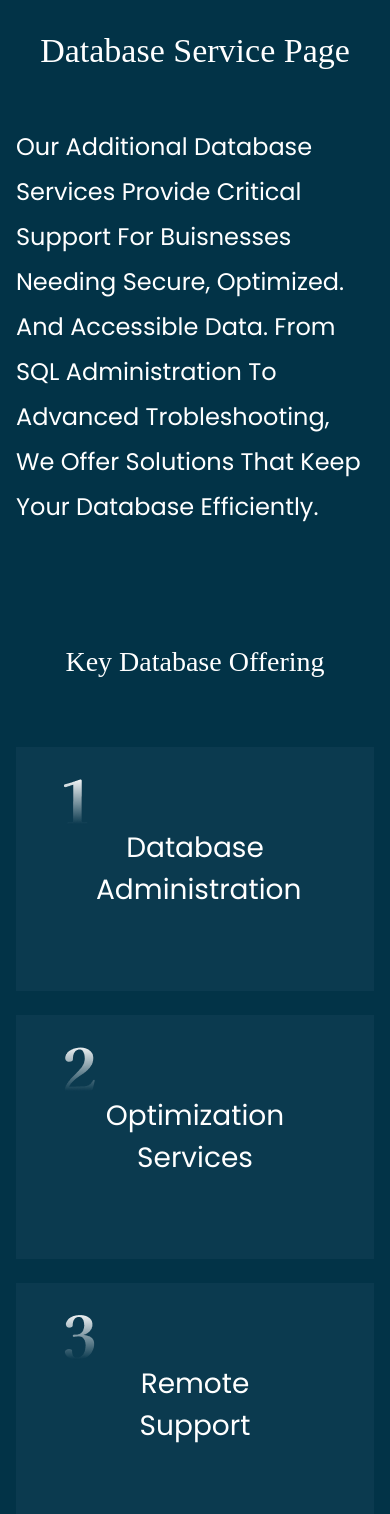
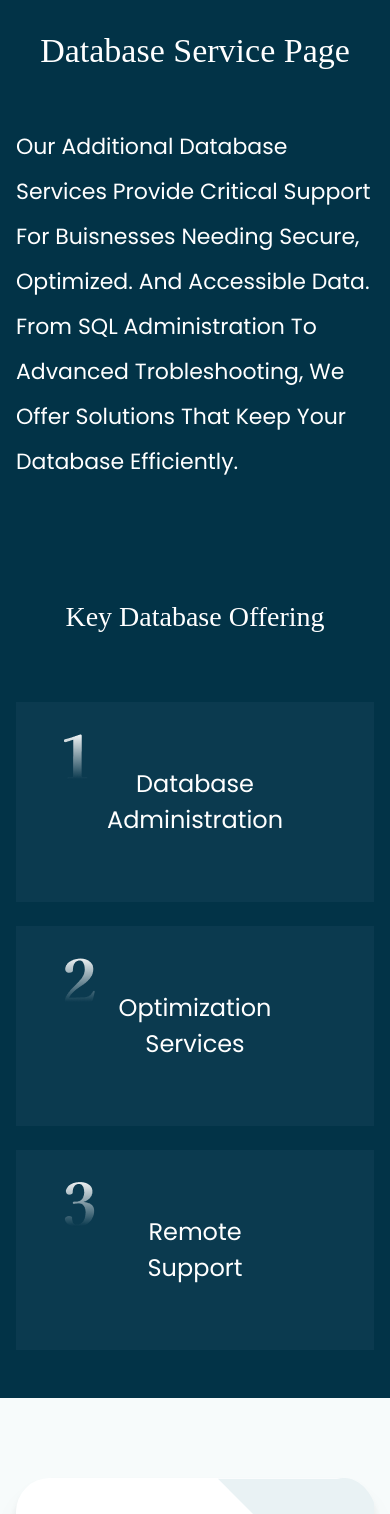
Before and after one commit to Albin213/NOTIFICATION, a Next.js app: page / in a window 390 px wide. Shown: the part 4940-6454 px from the top of the page. Built offline with nearby package versions, Linux system fonts and the light colour scheme; a web font is replaced by a local one.

Commit message:
update text size

```diff
--- a/src/components/Section4.js
+++ b/src/components/Section4.js
@@ -4,7 +4,7 @@ function Section4() {
   return (
     <div className='bg-[#023347] px-4 sm:px-[30px] lg:px-[74px] py-12'>
         <h1 className='font-normal text-[34px] sm:text-[40px] lg:text-[50px] text-white text-center pb-12 jomolhari-regular'>Database Service Page</h1>
-        <p className='text-white font-normal text-[24px] sm:text-[26px] lg:text-[30px] leading-[45px] poppins-regular sm:text-justify capitalize'>
+        <p className='text-white font-normal text-[22px] sm:text-[26px] lg:text-[30px] leading-[45px] poppins-regular sm:text-justify capitalize'>
             our additional database services provide critical support for buisnesses needing secure,
              optimized. and accessible data. From SQL administration to advanced trobleshooting,
             we offer solutions that keep your database efficiently.</p>
@@ -12,21 +12,21 @@ function Section4() {
             <div className='grid grid-cols-1 xl:grid-cols-3 gap-x-4 gap-y-6 poppins-regular'>
                 <div className='bg-[#0B3A4F] relative'>
                     <img src="one.png" alt=""  className='absolute left-12 top-8'/>
-                    <p className='text-white text-[28px] text-center p-20 rounded-[7px]'>Database<br/>
+                    <p className='text-white text-[24px] sm:text-[28px] text-center p-16 sm:p-20 rounded-[7px]'>Database<br/>
                     Administration</p>
 
                 </div>
                 <div className='bg-[#0B3A4F] relative'>
                 <img src="two.png" alt=""  className='absolute left-12 top-8'/>
 
-                    <p className='text-white text-[28px] text-center p-20 rounded-[7px]'>Optimization
+                    <p className='text-white text-[24px] sm:text-[28px] text-center p-16 sm:p-20 rounded-[7px]'>Optimization
                         <br/>
                     Services</p>
 
                 </div> <div className='bg-[#0B3A4F] relative'>
                 <img src="three.png" alt=""  className='absolute left-12 top-8'/>
 
-                    <p className='text-white text-[28px] text-center p-20 rounded-[7px]'>Remote
+                    <p className='text-white text-[24px] sm:text-[28px] text-center p-16 sm:p-20 rounded-[7px]'>Remote
                     <br/>
                     Support</p>
 
```
